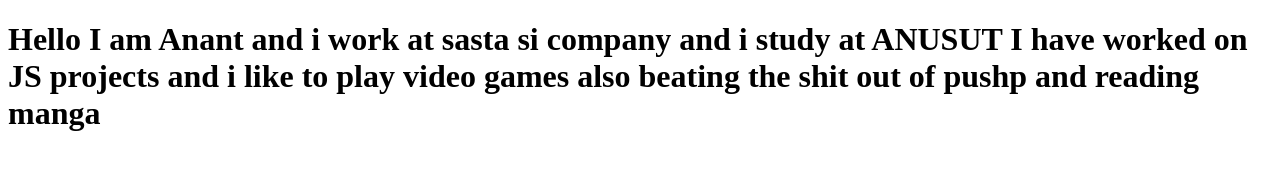
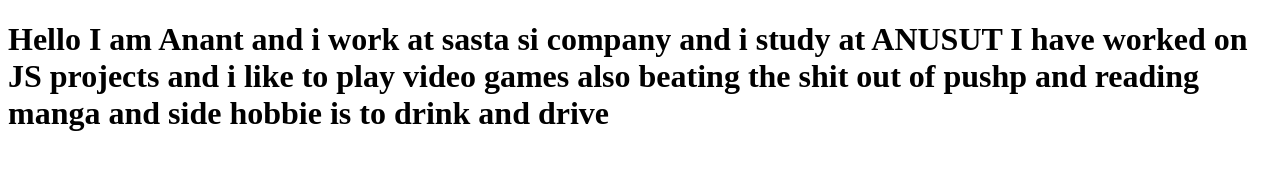
Before and after one commit to Anant-2001/Quetzalcoatl_01, a plain HTML site: page index.html in a window 1280 px wide. Drawn offline with Linux system fonts and the light colour scheme.

Commit message:
added side hobby

```diff
--- a/index.html
+++ b/index.html
@@ -9,6 +9,6 @@
 <body>
     <h1>Hello I am Anant and i work at sasta si company and i study at ANUSUT
     I have worked on JS projects and i like to play video games
-    also beating the shit out of pushp and reading manga</h1>
+    also beating the shit out of pushp and reading manga and side hobbie is to drink and drive</h1>
 </body>
 </html>
```
